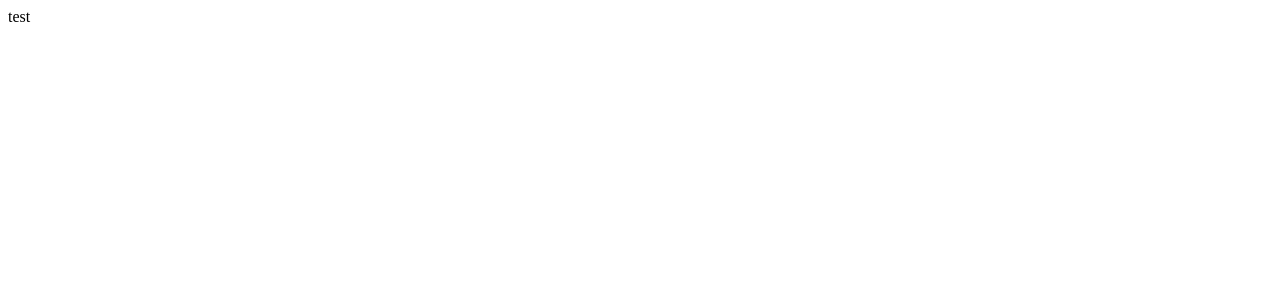
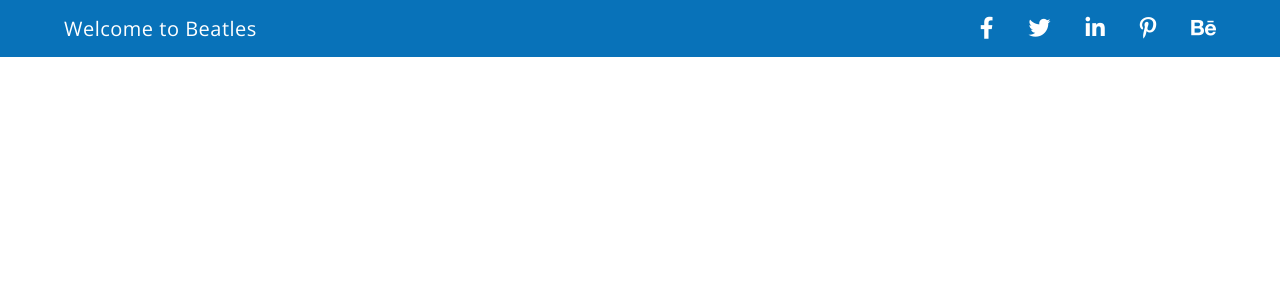
Before and after one commit to saadman-galib/Beatles, a React (Create React App) app: page / in a window 1280 px wide. Shown: the top 300 px of the page. Built offline with nearby package versions, Linux system fonts and the light colour scheme.

Commit message:
Welcome section

```diff
--- a/package.json
+++ b/package.json
@@ -6,6 +6,7 @@
     "@testing-library/jest-dom": "^5.16.1",
     "@testing-library/react": "^11.2.7",
     "@testing-library/user-event": "^12.8.3",
+    "node-sass": "^6.0.1",
     "react": "^17.0.2",
     "react-dom": "^17.0.2",
     "react-scripts": "4.0.3",
--- a/public/index.html
+++ b/public/index.html
@@ -10,34 +10,18 @@
             content="Web site created using create-react-app"
         />
         <link rel="apple-touch-icon" href="%PUBLIC_URL%/logo192.png" />
-    <!--
-      manifest.json provides metadata used when your web app is installed on a
-      user's mobile device or desktop. See https://developers.google.com/web/fundamentals/web-app-manifest/
-    -->
+        <link
+            rel="stylesheet"
+            href="https://cdnjs.cloudflare.com/ajax/libs/font-awesome/6.0.0-beta3/css/all.min.css"
+            integrity="sha512-Fo3rlrZj/k7ujTnHg4CGR2D7kSs0v4LLanw2qksYuRlEzO+tcaEPQogQ0KaoGN26/zrn20ImR1DfuLWnOo7aBA=="
+            crossorigin="anonymous"
+            referrerpolicy="no-referrer"
+        />
         <link rel="manifest" href="%PUBLIC_URL%/manifest.json" />
-    <!--
-      Notice the use of %PUBLIC_URL% in the tags above.
-      It will be replaced with the URL of the `public` folder during the build.
-      Only files inside the `public` folder can be referenced from the HTML.
-
-      Unlike "/favicon.ico" or "favicon.ico", "%PUBLIC_URL%/favicon.ico" will
-      work correctly both with client-side routing and a non-root public URL.
-      Learn how to configure a non-root public URL by running `npm run build`.
-    -->
         <title>React App</title>
     </head>
     <body>
         <noscript>You need to enable JavaScript to run this app.</noscript>
         <div id="root"></div>
-    <!--
-      This HTML file is a template.
-      If you open it directly in the browser, you will see an empty page.
-
-      You can add webfonts, meta tags, or analytics to this file.
-      The build step will place the bundled scripts into the <body> tag.
-
-      To begin the development, run `npm start` or `yarn start`.
-      To create a production bundle, use `npm run build` or `yarn build`.
-    -->
     </body>
 </html>
--- a/src/App.js
+++ b/src/App.js
@@ -1,10 +1,13 @@
 import react from "react";
+import './App.scss'
+import Home from "./components/pages/Home";
+
 
 
 function App() {
   return (
     <div className="App">
-      test
+      <Home />
     </div>
   );
 }
--- /dev/null
+++ b/src/App.scss
@@ -0,0 +1,7 @@
+@import url('https://fonts.googleapis.com/css2?family=Open+Sans:ital,wght@0,300;0,400;0,500;0,600;0,700;0,800;1,300;1,400;1,500;1,600;1,700;1,800&display=swap');
+
+*{
+    margin: 0;
+    padding: 0;
+    box-sizing: border-box;
+}
--- /dev/null
+++ b/src/components/Welcome.js
@@ -0,0 +1,25 @@
+import React from "react";
+import "./Welcome.scss";
+
+function Welcome() {
+    return (
+        <div className="welcome-container">
+            <div className="welcome-items">
+                <div className="left-part">
+                    <p>Welcome to Beatles</p>
+                </div>
+                <div className="right-part">
+                    <div className="social-icon-container">
+                        <i class="fab fa-facebook-f social-icon"></i>
+                        <i class="fab fa-twitter social-icon"></i>
+                        <i class="fab fa-linkedin-in social-icon"></i>
+                        <i class="fab fa-pinterest-p social-icon"></i>
+                        <i class="fab fa-behance social-icon"></i>
+                    </div>
+                </div>
+            </div>
+        </div>
+    );
+}
+
+export default Welcome;
--- /dev/null
+++ b/src/components/Welcome.scss
@@ -0,0 +1,55 @@
+.welcome-container {
+    background-color: #0872b9;
+    color: #ffffff;
+    // padding: 10px 100px;
+    font-family: "Open Sans", sans-serif;
+    .welcome-items {
+        display: flex;
+        flex-direction: row;
+        align-items: center;
+        padding-top: 15px;
+        padding-bottom: 15px;
+        width: 90%;
+        margin: auto;
+
+        .left-part {
+            p {
+                font-size: 20px;
+                letter-spacing: 0.5px;
+                font-weight: 400;
+            }
+        }
+        .right-part {
+            margin-left: auto;
+
+            .social-icon-container {
+                .social-icon {
+                    color: #ffffff;
+                    font-size: 22px;
+                    cursor: pointer;
+                    transition: color 0.5s ease-in;
+                }
+
+                .social-icon:hover {
+                    color: #2a4456;
+                }
+
+                .social-icon:not(:last-child) {
+                    margin-right: 35px;
+                }
+            }
+        }
+    }
+}
+
+@media screen and (max-width: 600px) {
+    .welcome-container{
+        .welcome-items{
+            flex-direction: column;
+            .right-part{
+                margin-right: auto;
+                margin-top: 15px;
+            }
+        }
+    }
+}
--- /dev/null
+++ b/src/components/pages/Home.js
@@ -0,0 +1,14 @@
+import React from 'react'
+import Welcome from '../Welcome'
+import '../../App.scss'
+
+function Home() {
+    return (
+        <div>
+        <Welcome />
+
+        </div>
+    )
+}
+
+export default Home
```
Also changed, not shown: src/components/Navbar.js (added), 2 other files (tests, documents, lock files or other folders). Lines whose indentation alone changed are shown as unchanged.
